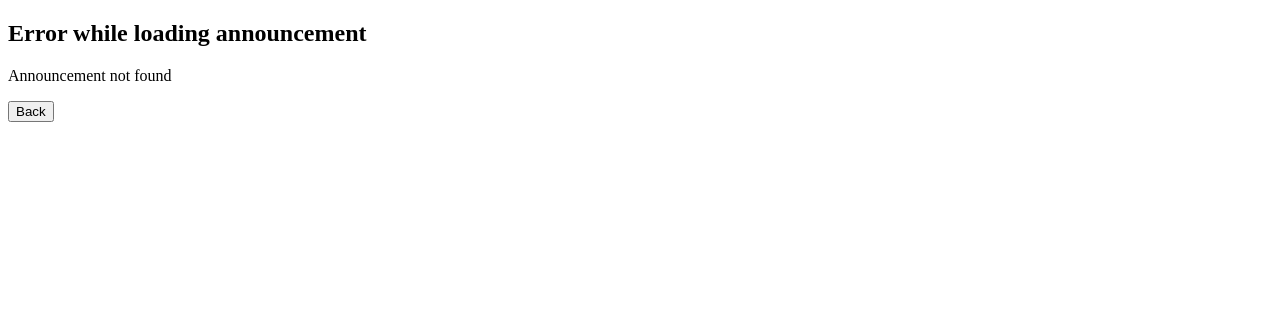
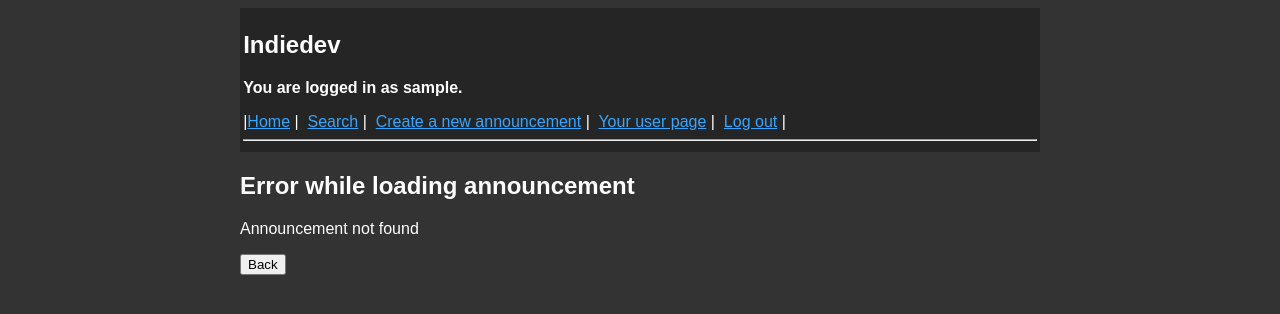
Before and after one commit to ogsavimaja/Indiedev-platform2, a Flask app: page /announcement/1 in a window 1280 px wide. Shown: the top 314 px of the page. Run offline with Flask 3, Linux system fonts and the light colour scheme; the visitor is signed in with stand-in values (Sample User, id 1); data comes from the database, SQL or seed files in the repository; data that the repository does not hold is empty.

Commit message:
Improve error notifications
-Move error notifications on the same page when creating a announcement, editing an announcement, creating a comment and editing a comment
-Improve outlook of errorpage that is in use when the error cannot be shown on the same page
-Add notifications for succesfully creating an account, creating an announcement and deleting an announcement
-Slightly edit the outlook of comments
-Reorganize code in .html files

```diff
--- a/app.py
+++ b/app.py
@@ -98,6 +98,7 @@ def register():
         except sqlite3.IntegrityError:
             flash("ERROR: Username already exists")
             return redirect("/register")
+        flash("The account has been created succesfully")
         return redirect("/login")
     return render_template("register.html")
 
@@ -210,27 +211,35 @@ def new_announcement():
                         if name == "State":
                             state = True
                     else:
-                        return errorpage("Invalid input", "Error while creating announcement")
+                        flash("ERROR: Invalid input")
+                        return redirect("/new_announcement")
 
         # Validate user input
         if not title or not description or not state:
-            return errorpage("All fields marked with * are required", "Error while creating announcement")
+            flash("ERROR: All fields marked with * are required")
+            return redirect("/new_announcement")
         if len(title) > 70:
-            return errorpage("Title must be less than 70 characters", "Error while creating announcement")
+            flash("ERROR: Title must be less than 70 characters")
+            return redirect("/new_announcement")
         if len(description) > 1000:
-            return errorpage("Description must be less than 1000 characters", "Error while creating announcement")
+            flash("ERROR: Description must be less than 1000 characters")
+            return redirect("/new_announcement")
         if download_link:
             if not download_link.startswith("http") or ":" not in download_link or "/" not in download_link or "." not in download_link:
-                return errorpage("Invalid download link", "Error while creating announcement")
+                flash("ERROR: Invalid download link")
+                return redirect("/new_announcement")
         if intented_price:
             if not intented_price.isdigit():
-                return errorpage("Price must be a number (0 for free), (currently supports only integers)", "Error while creating announcement")
+                flash("ERROR: Price must be a number (0 for free)")
+                return redirect("/new_announcement")
         if age_restriction:
             if not age_restriction.isdigit():
-                return errorpage("Age restriction must be a number", "Error while creating announcement")
+                flash("ERROR: Age restriction must be a number")
+                return redirect("/new_announcement")
 
         # Insert announcement into database
         announcements.add_announcement(session["user_id"], title, download_link, description, intented_price, age_restriction, classes)
+        flash("The announcement has been created!")
         return redirect("/")
     return render_template("new_announcement.html", classes=all_classes, class_types=class_types)
 
@@ -268,24 +277,31 @@ def edit_announcement(announcement_id):
                             if name == "State":
                                 state = True
                         else:
-                            return errorpage("Invalid input", "Error while creating announcement")
+                            flash("ERROR: Invalid input")
+                            return redirect(f"/announcement/{announcement_id}/edit")
 
             # Validate user input
             if not title or not description or not state:
-                return errorpage("All fields marked with * are required", "Error while editing announcement")
+                flash("ERROR: All fields marked with * are required")
+                return redirect(f"/announcement/{announcement_id}/edit")
             if len(title) > 70:
-                return errorpage("Title must be less than 70 characters", "Error while editing announcement")
+                flash("ERROR: Title must be less than 70 characters")
+                return redirect(f"/announcement/{announcement_id}/edit")
             if len(description) > 1000:
-                return errorpage("Description must be less than 1000 characters", "Error while editing announcement")
+                flash("ERROR: Description must be less than 1000 characters")
+                return redirect(f"/announcement/{announcement_id}/edit")
             if download_link:
-                if not download_link.startswith("http"):
-                    return errorpage("Invalid download link", "Error while editing announcement")
+                if not download_link.startswith("http") or ":" not in download_link or "/" not in download_link or "." not in download_link:
+                    flash("ERROR: Invalid download link")
+                    return redirect(f"/announcement/{announcement_id}/edit")
             if intented_price:
                 if not intented_price.isdigit():
-                    return errorpage("Price must be a number (0 for free), (currently supports only integers)", "Error while editing announcement")
+                    flash("ERROR: Price must be a number (0 for free)")
+                    return redirect(f"/announcement/{announcement_id}/edit")
             if age_restriction:
                 if not age_restriction.isdigit():
-                    return errorpage("Age restriction must be a number", "Error while editing announcement")
+                    flash("ERROR: Age restriction must be a number")
+                    return redirect(f"/announcement/{announcement_id}/edit")
 
             # Update announcement in database
             announcements.update_announcement(announcement_id, title, download_link, description, intented_price, age_restriction, classes)
@@ -309,6 +325,7 @@ def remove_announcement(announcement_id):
         check_csrf_token()
         if "remove" in request.form:
             announcements.remove_announcement(announcement_id)
+            flash("The announcement has been removed!")
             return redirect("/")
         return redirect("/announcement/" + str(announcement_id))
     return render_template("remove_announcement.html", announcement=announcement)
@@ -331,9 +348,11 @@ def edit_comment(announcement_id, comment_id):
         if "confirm" in request.form:
             new_comment = request.form["comment"].strip()
             if not new_comment:
-                return errorpage("Comment cannot be empty", "Error while editing comment")
+                flash("ERROR: Comment cannot be empty")
+                return redirect(f"/announcement/{announcement_id}/comment/{comment_id}/edit")
             if len(new_comment) > 1000:
-                return errorpage("Comment must be less than 1000 characters", "Error while editing comment")
+                flash("ERROR: Comment must be less than 1000 characters")
+                return redirect(f"/announcement/{announcement_id}/comment/{comment_id}/edit")
             announcements.update_comment(comment_id, new_comment)
             return redirect("/announcement/" + str(announcement_id))
         return redirect("/announcement/" + str(announcement_id))
@@ -356,6 +375,7 @@ def remove_comment(announcement_id, comment_id):
         check_csrf_token()
         if "remove" in request.form:
             announcements.remove_comment(comment_id)
+            flash("The comment has been removed!")
             return redirect("/announcement/" + str(announcement_id))
         return redirect("/announcement/" + str(announcement_id))
     return render_template("remove_comment.html", comment=comment, announcement=announcement)
--- a/templates/edit_announcement.html
+++ b/templates/edit_announcement.html
@@ -5,6 +5,11 @@
 {% block content %}
 <h1>Edit announcement</h1>
 <font size="3">The spots marked with * are mandatory</font><br />
+{% for message in get_flashed_messages() %}
+<p>
+  <b>{{ message }}</b>
+</p>
+{% endfor %}
 
 <form action="/announcement/{{announcement.id}}/edit" method="post">
   <p>
--- a/templates/edit_comment.html
+++ b/templates/edit_comment.html
@@ -4,6 +4,11 @@
 
 {% block content %}
 <h1>Edit your comment on {{ announcement.title }}</h1>
+{% for message in get_flashed_messages() %}
+<p>
+  <b>{{ message }}</b>
+</p>
+{% endfor %}
 
 <form action="/announcement/{{announcement.id}}/comment/{{comment.id}}/edit" method="post">
   <p>
--- a/templates/errorpage.html
+++ b/templates/errorpage.html
@@ -1,11 +1,8 @@
-<!DOCTYPE html>
-<html>
+{% extends "layout.html" %}
 
-<head>
-  <title>{{ error_type }}</title>
-</head>
+{% block title %}{{ error_type }}{% endblock %}
 
-<body>
+{% block content %}
 <h2>{{ error_type }}</h2>
 <p>
   {{ error_message }}
@@ -14,6 +11,4 @@
 <p>
   <button onclick="history.back()">Back</button>
 </p>
-</body>
-
-</html>
+{% endblock %}
--- a/templates/index.html
+++ b/templates/index.html
@@ -7,6 +7,12 @@
 <p>
   Indiedev is a platform for indie game developers to share their projects and ideas.
 </p>
+{% for message in get_flashed_messages() %}
+<p>
+  <h4><b>{{ message }}</b></h4>
+</p>
+{% endfor %}
+
 <p>
   <h2>Latest announcements</h2>
   <form action="/search" method="get">
--- a/templates/new_announcement.html
+++ b/templates/new_announcement.html
@@ -5,6 +5,11 @@
 {% block content %}
 <h1>Create a new game announcement</h1>
 <font size="3">The spots marked with * are mandatory</font><br />
+{% for message in get_flashed_messages() %}
+<p>
+  <b>{{ message }}</b>
+</p>
+{% endfor %}
 
 <form action="/new_announcement" method="post">
   <p>
--- a/templates/userpage.html
+++ b/templates/userpage.html
@@ -29,6 +29,5 @@
     Created at: {{ comment.created_at }}
   </p>
 </div>
-<hr />
 {% endfor %}
 {% endblock %}
```
Also changed, not shown: templates/announcement.html (+5 -2 lines), templates/search.html (+7 -6 lines). Lines whose indentation alone changed are shown as unchanged.
